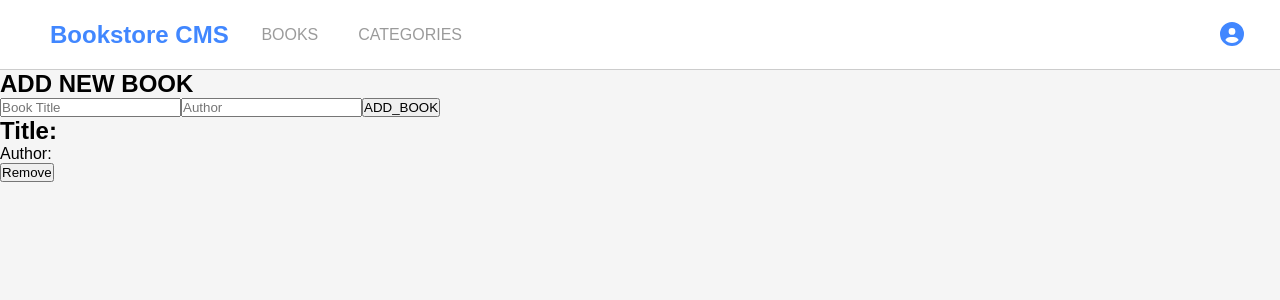
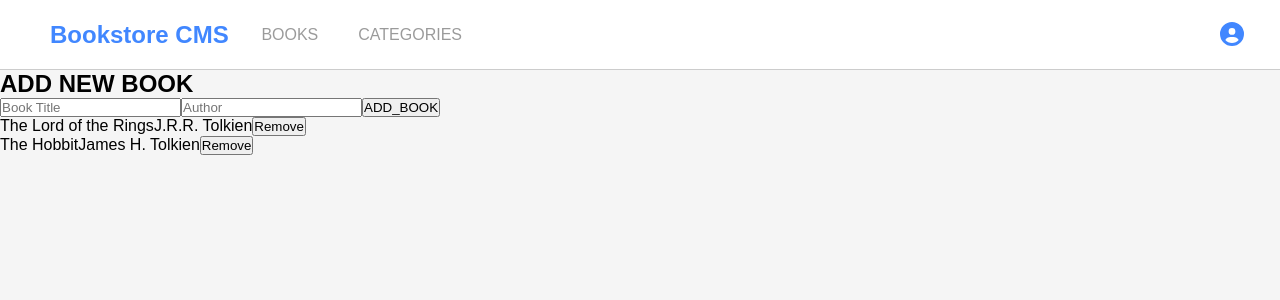
Before and after one commit to stanleySimeon/BOOKSTORE, a React (Create React App) app: page / in a window 1280 px wide. Shown: the top 300 px of the page. Built offline with nearby package versions, Linux system fonts and the light colour scheme.

Commit message:
Fix required change

```diff
--- a/package.json
+++ b/package.json
@@ -8,6 +8,7 @@
     "@fortawesome/free-regular-svg-icons": "^6.1.1",
     "@fortawesome/free-solid-svg-icons": "^6.1.1",
     "@fortawesome/react-fontawesome": "^0.1.18",
+    "@reduxjs/toolkit": "^1.8.2",
     "@testing-library/jest-dom": "^5.16.4",
     "@testing-library/react": "^13.3.0",
     "@testing-library/user-event": "^13.5.0",
--- a/src/Components/Books/AllBook.js
+++ b/src/Components/Books/AllBook.js
@@ -1,33 +1,18 @@
-import { useDispatch } from 'react-redux';
-import PropTypes from 'prop-types';
+import { useDispatch, useSelector } from 'react-redux';
 import { removeBook } from '../../redux/books/books';
 
-const AllBook = ({
-  id, title, author,
-}) => {
+const AllBook = () => {
   const dispatch = useDispatch();
-  const handleRemove = () => {
-    dispatch(removeBook({ id }));
-  };
-  return (
-    <div>
-      <h2>
-        Title:
-        {title}
-      </h2>
-      <p>
-        Author:
-        {author}
-      </p>
-      <button type="button" text="REMOVE_BOOK" onClick={handleRemove}>Remove</button>
-    </div>
-  );
+  const books = useSelector((state) => state.books);
+  const booksList = books.map((book) => (
+    <li key={book.id}>
+      <span>{book.title}</span>
+      <span>{book.author}</span>
+      <button type="button" onClick={() => dispatch(removeBook(book))}>
+        Remove
+      </button>
+    </li>
+  ));
+  return <ul>{booksList}</ul>;
 };
-
-AllBook.propTypes = {
-  id: PropTypes.string.isRequired,
-  title: PropTypes.string.isRequired,
-  author: PropTypes.string.isRequired,
-};
-
 export default AllBook;
--- a/src/index.js
+++ b/src/index.js
@@ -1,7 +1,7 @@
 import React from 'react';
 import { createRoot } from 'react-dom/client';
+import { Provider } from 'react-redux';
 import { BrowserRouter as Router } from 'react-router-dom';
-import { Provider } from 'react-redux';
 import store from './redux/configureStore';
 import App from './App';
 
--- a/src/redux/books/books.js
+++ b/src/redux/books/books.js
@@ -14,7 +14,7 @@ export const initialState = [
   {
     id: uuidv4(),
     title: 'The Hobbit',
-    author: 'J.R.R. Tolkien',
+    author: 'James H. Tolkien',
   },
 ];
 
```
Also changed, not shown: 1 other file (tests, documents, lock files or other folders).
